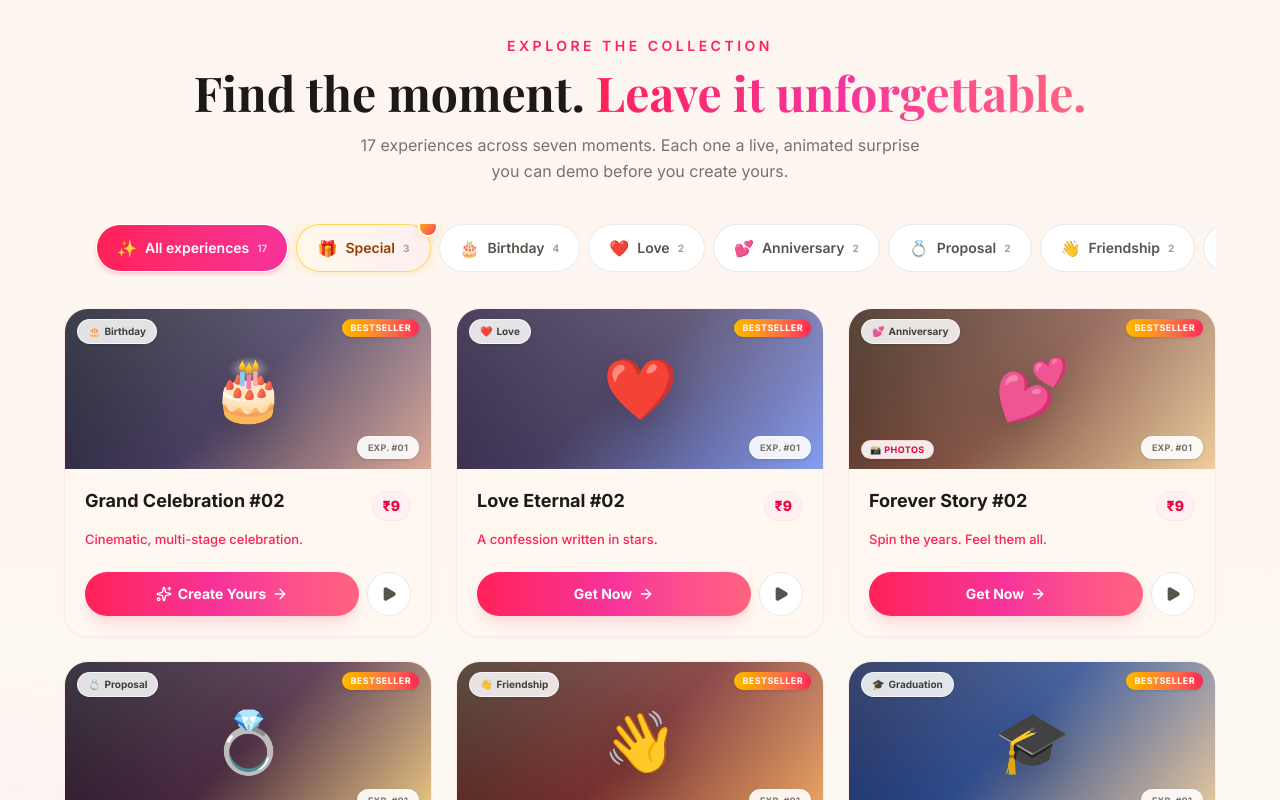
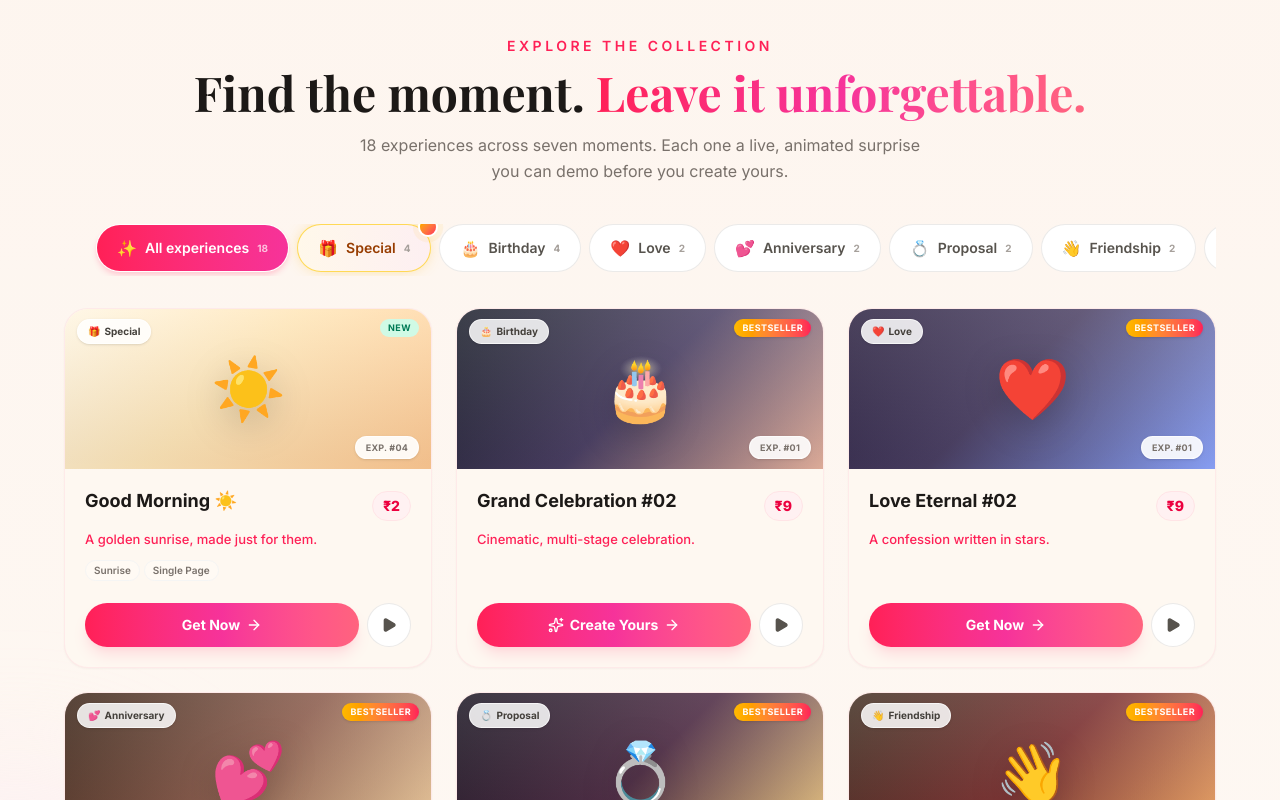
Before and after one commit to growwurself-max/cupi, a React (Vite) app: page / in a window 1280 px wide. Shown: the part 860-1660 px from the top of the page. Built offline with nearby package versions, Linux system fonts and the light colour scheme; no server answers; a web font is replaced by a local one.

Commit message:
feat(special-04): add Good Morning single-page theme for a few rupees

```diff
--- a/src/components/store/ThemeCard.tsx
+++ b/src/components/store/ThemeCard.tsx
@@ -19,6 +19,7 @@ const BADGE_CLASSES: Record<ExperienceBadge, string> = {
     'bg-purple-100 text-purple-700 text-[9px] font-bold uppercase tracking-wider px-2 py-0.5 rounded-full',
   'MOST LOVED':
     'bg-gradient-to-r from-rose-500 to-rose-400 text-white text-[9px] font-bold uppercase tracking-wider px-2 py-0.5 rounded-full shadow-sm',
+  NEW: 'bg-emerald-100 text-emerald-700 text-[9px] font-bold uppercase tracking-wider px-2 py-0.5 rounded-full',
 }
 
 export function ThemeCard({
--- a/src/config/customization.ts
+++ b/src/config/customization.ts
@@ -44,6 +44,7 @@ const SCHEMA: Record<string, CustomizerStepId[]> = {
   'special-01': ['basics', 'question', 'message'],
   'special-02': ['basics', 'passcode', 'message', 'memories'],
   'special-03': ['basics', 'message', 'memories'],
+  'special-04': ['basics', 'message'],
 }
 
 /** Safe default for unknown or newly registered themes. */
--- a/src/data/catalog.ts
+++ b/src/data/catalog.ts
@@ -6,7 +6,7 @@ export const categories: Category[] = [
     name: 'Special',
     emoji: '🎁',
     description: 'Curated drops and one-off surprises, just in.',
-    count: 3,
+    count: 4,
   },
   {
     id: 'birthday',
@@ -528,6 +528,35 @@ export const experiences: ExperienceMetadata[] = [
       accentColor: '#a78bfa',
     },
   },
+  {
+    id: 'special-04',
+    experienceNumber: 4,
+    categoryId: 'special',
+    name: 'Good Morning ☀️',
+    tier: 'basic',
+    tagline: 'A golden sunrise, made just for them.',
+    description:
+      'A single beautiful Good Morning page — soft sunrise light, gentle floating sparkle, elegant typography, and a warm greeting written around their name.',
+    price: '₹2',
+    amountInPaise: 200,
+    badge: 'NEW',
+    tierLabel: 'SUNRISE',
+    tierNote: 'One Beautiful Page',
+    isAvailable: true,
+    features: [
+      '☀️ Soft Sunrise Scene',
+      '✨ Gentle Floating Light',
+      '📝 Warm Morning Letter',
+      '💛 Elegant Typography',
+    ],
+    tags: ['Sunrise', 'Single Page', 'Name Personalised'],
+    supportsPhotos: false,
+    previewVisual: {
+      emoji: '☀️',
+      gradient: 'linear-gradient(135deg, #fff6e3 0%, #ffe6b8 45%, #ffc993 100%)',
+      accentColor: '#f6a33c',
+    },
+  },
 ]
 
 export function getCategoryById(id: string) {
--- a/src/themes/registry.ts
+++ b/src/themes/registry.ts
@@ -28,6 +28,8 @@ import { SpecialBunnyTheme } from './special-02/SpecialBunnyTheme'
 import { defaultSpecialBunnyConfig } from './special-02/defaultData'
 import { SpecialStorybookTheme } from './special-03/SpecialStorybookTheme'
 import { defaultSpecialStorybookConfig } from './special-03/defaultData'
+import { GoodMorningTheme } from './special-04/GoodMorningTheme'
+import { defaultGoodMorningConfig } from './special-04/defaultData'
 import { LoveEternalTheme } from './love-02/LoveEternalTheme'
 import { defaultLoveEternalConfig } from './love-02/defaultData'
 import { LoveTheme } from './love-01/LoveTheme'
@@ -72,6 +74,7 @@ const REGISTERED_THEMES: Array<{
   { id: 'special-01', component: SpecialHeartBloomTheme, defaultConfig: defaultSpecialHeartBloomConfig },
   { id: 'special-02', component: SpecialBunnyTheme, defaultConfig: defaultSpecialBunnyConfig },
   { id: 'special-03', component: SpecialStorybookTheme, defaultConfig: defaultSpecialStorybookConfig },
+  { id: 'special-04', component: GoodMorningTheme, defaultConfig: defaultGoodMorningConfig },
 ]
 
 const registrations: ThemeRegistration[] = REGISTERED_THEMES.flatMap(
--- /dev/null
+++ b/src/themes/special-04/GoodMorningTheme.tsx
@@ -0,0 +1,213 @@
+import { AnimatePresence, motion } from 'framer-motion'
+import { useCallback, useEffect, useMemo, useRef } from 'react'
+import { useSoundEffects } from '../../hooks/useSoundEffects'
+import { resolveConfigPlaceholders } from '../../utils/placeholders'
+import type { ExperienceConfig } from '../../types/experience'
+import { FloatingParticles } from '../shared/FloatingParticles'
+import { ThemeToolbar } from '../shared/ThemeToolbar'
+import { defaultGoodMorningConfig } from './defaultData'
+
+const TOTAL_STEPS = 1
+
+interface GoodMorningThemeProps {
+  config?: ExperienceConfig
+  onExit: () => void
+  isSharedLink?: boolean
+}
+
+const SUN_CORE =
+  'radial-gradient(circle at 50% 50%, #fff6df 0%, #ffe9b8 34%, #ffd98a 58%, rgba(255,201,147,0) 78%)'
+
+const SUN_RAYS =
+  'repeating-conic-gradient(from 0deg, rgba(255,200,120,0.34) 0deg 12deg, rgba(255,217,166,0) 12deg 28deg)'
+
+const EASE = [0.22, 1, 0.36, 1] as const
+
+const containerVariants = {
+  hidden: {},
+  show: {
+    transition: {
+      staggerChildren: 0.16,
+      delayChildren: 0.25,
+    },
+  },
+}
+
+const itemVariants = {
+  hidden: { opacity: 0, y: 22 },
+  show: {
+    opacity: 1,
+    y: 0,
+    transition: { duration: 0.8, ease: EASE },
+  },
+}
+
+export function GoodMorningTheme({
+  config,
+  onExit,
+  isSharedLink,
+}: GoodMorningThemeProps) {
+  const scrollRef = useRef<HTMLDivElement | null>(null)
+
+  const resolvedConfig = useMemo(
+    () => config ?? resolveConfigPlaceholders(defaultGoodMorningConfig),
+    [config],
+  )
+
+  const sound = useSoundEffects({
+    audio: resolvedConfig.audio,
+    enabled: resolvedConfig.audio.enabled,
+  })
+
+  useEffect(() => {
+    scrollRef.current?.scrollTo({ top: 0 })
+    const joy = (id: number) =>
+      window.setTimeout(() => sound.playRevealChime(), 450 + id * 140)
+    const timers = [0, 1].map(joy)
+    return () => timers.forEach((timer) => window.clearTimeout(timer))
+  }, [sound])
+
+  const handleExit = useCallback(() => {
+    sound.resume()
+    onExit()
+  }, [onExit, sound])
+
+  const recipient = resolvedConfig.recipient.name.trim() || 'you'
+  const message = resolvedConfig.content.letterLines
+
+  return (
+    <div
+      ref={scrollRef}
+      className="relative h-dvh overflow-x-hidden overflow-y-auto"
+      style={{
+        color: '#4a3218',
+        background: 'linear-gradient(180deg, #fdf6e9 0%, #ffe9cd 42%, #ffd9a8 78%, #ffc993 100%)',
+      }}
+    >
+      {/* Sun — soft core with a slow turning ray halo */}
+      <div aria-hidden className="pointer-events-none absolute inset-x-0 top-[12%] flex justify-center">
+        <div
+          className="relative h-56 w-56 sm:h-72 sm:w-72"
+          style={{ filter: 'blur(0px)' }}
+        >
+          <motion.div
+            className="absolute inset-[-70%]"
+            style={{ background: SUN_RAYS, WebkitMaskImage: 'radial-gradient(circle, black 30%, transparent 72%)' }}
+            animate={{ rotate: 360 }}
+            transition={{ duration: 90, repeat: Infinity, ease: 'linear' }}
+          />
+          <div
+            className="absolute inset-0 animate-pulse-glow rounded-full"
+            style={{ background: SUN_CORE }}
+          />
+        </div>
+      </div>
+
+      {/* Gentle drifting light bands */}
+      {['8%', '26%', '67%', '85%'].map((top, index) => (
+        <motion.div
+          key={top}
+          aria-hidden
+          className="pointer-events-none absolute h-10 rounded-full bg-white/30 blur-2xl"
+          style={{ top, width: index % 2 === 0 ? '42%' : '34%', left: index % 2 === 0 ? '-8%' : '62%' }}
+          animate={{ x: [0, index % 2 === 0 ? 110 : -110, 0] }}
+          transition={{
+            duration: 16 + index * 4,
+            repeat: Infinity,
+            ease: 'easeInOut',
+            delay: index * 1.6,
+          }}
+        />
+      ))}
+
+      {/* Floating golden morning light */}
+      <FloatingParticles
+        type="gold-sparkles"
+        count={14}
+        colors={['#ffd166', '#f7b267']}
+        className="absolute inset-0"
+      />
+
+      <ThemeToolbar
+        themeLabel={resolvedConfig.branding.themeLabel}
+        step={1}
+        totalSteps={TOTAL_STEPS}
+        isMuted={sound.isMuted}
+        soundEnabled={sound.isEnabled}
+        onToggleMute={sound.toggleMute}
+        onExit={handleExit}
+        variant={isSharedLink ? 'shared' : 'demo'}
+      />
+
+      <main className="relative z-10 mx-auto flex min-h-full w-full max-w-lg flex-col items-center justify-center px-5 pb-10 pt-24">
+        <AnimatePresence mode="wait">
+          <motion.div
+            key="good-morning"
+            variants={containerVariants}
+            initial="hidden"
+            animate="show"
+            exit={{ opacity: 0, y: -16, transition: { duration: 0.3 } }}
+            className="w-full rounded-[2rem] border border-white/60 bg-white/45 px-6 py-9 text-center shadow-[0_24px_60px_-32px_rgba(214,148,58,0.45)] backdrop-blur-md sm:px-10 sm:py-12"
+          >
+            <motion.p
+              variants={itemVariants}
+              className="text-[11px] font-bold uppercase tracking-[0.3em] text-[#d98e2b]"
+            >
+              {resolvedConfig.content.revealHeading}
+            </motion.p>
+
+            <motion.h1
+              variants={itemVariants}
+              className="mt-4 bg-gradient-to-br from-[#8a5717] via-[#c07a24] to-[#e09a3c] bg-clip-text font-display text-5xl leading-none font-bold tracking-tight text-transparent sm:text-6xl"
+            >
+              {recipient}
+            </motion.h1>
+
+            <motion.div
+              variants={itemVariants}
+              className="mx-auto mt-6 flex max-w-[16rem] items-center gap-3"
+              aria-hidden
+            >
+              <span className="h-px flex-1 bg-gradient-to-r from-transparent to-[#e8b25f]" />
+              <span className="text-sm">☀️</span>
+              <span className="h-px flex-1 bg-gradient-to-l from-transparent to-[#e8b25f]" />
+            </motion.div>
+
+            {message.length > 0 && (
+              <motion.div
+                variants={itemVariants}
+                className="mt-6 space-y-3 text-balance text-[15.5px] leading-relaxed font-medium text-[#5a3d1c] sm:text-[16.5px]"
+              >
+                {message.map((line, index) => (
+                  <p key={index}>{line}</p>
+                ))}
+              </motion.div>
+            )}
+
+            <motion.p
+              variants={itemVariants}
+              className="mt-8 font-script text-2xl text-[#b06f22]"
+            >
+              {resolvedConfig.content.letterSignoff}
+            </motion.p>
+            <motion.p
+              variants={itemVariants}
+              className="mt-1 text-sm font-bold tracking-wide text-[#4a3218] uppercase"
+            >
+              {resolvedConfig.sender.name}
+            </motion.p>
+          </motion.div>
+        </AnimatePresence>
+
+        <motion.p
+          initial={{ opacity: 0 }}
+          animate={{ opacity: 1 }}
+          transition={{ delay: 1.5, duration: 1 }}
+          className="mt-6 text-center text-[11px] font-semibold tracking-wide text-[#a4651f]/70 uppercase"
+        >
+          {resolvedConfig.content.revealSubtext}
+        </motion.p>
+      </main>
+    </div>
+  )
+}
--- /dev/null
+++ b/src/themes/special-04/defaultData.ts
@@ -0,0 +1,43 @@
+import type { ExperienceConfig } from '../../types/experience'
+
+export const defaultGoodMorningConfig: ExperienceConfig = {
+  recipient: {
+    name: 'Ava',
+  },
+  sender: {
+    name: 'Noah',
+  },
+  audio: {
+    enabled: true,
+    volume: 0.5,
+    revealChimeNotes: [523.25, 659.25, 783.99, 1046.5],
+    candleBlowPitch: 180,
+  },
+  content: {
+    teaserHeading: 'a beautiful beginning',
+    teaserSubtext:
+      'The sun came up this morning with you in mind. Take a quiet moment — this one is yours.',
+    suspenseHeading: '',
+    suspenseSubtext: '',
+    countdownTagline: '',
+    revealHeading: 'good morning',
+    revealSubtext: 'a gentle, golden beginning',
+    letterIntro: 'For a beautiful day ahead',
+    letterLines: [
+      'Dear {{name}}, the sun came up this morning with you in mind.',
+      'Wake gently. Breathe slowly. Let the light find you.',
+      'A good day is already yours — go ahead and claim it.',
+    ],
+    letterSignoff: 'Wishing you the brightest day,',
+    wishPrompt: '',
+    finalMessage: 'Good Morning',
+    finalCelebration: 'a gentle, golden beginning',
+    photos: [],
+  },
+  branding: {
+    accentColor: '#f6a33c',
+    accentSecondary: '#f8c47a',
+    emojiPrimary: '☀️',
+    themeLabel: 'Special · Good Morning',
+  },
+}
--- /dev/null
+++ b/src/themes/special-04/index.ts
@@ -0,0 +1,2 @@
+export { defaultGoodMorningConfig } from './defaultData'
+export { GoodMorningTheme } from './GoodMorningTheme'
--- a/src/types/catalog.ts
+++ b/src/types/catalog.ts
@@ -13,6 +13,7 @@ export type ExperienceBadge =
   | 'TRENDING'
   | 'PREMIUM'
   | 'MOST LOVED'
+  | 'NEW'
 
 /**
  * Experience pricing tier. `basic` experiences (Experience #01) are the
```
Also changed, not shown: 2 other files (tests, documents, lock files or other folders).
